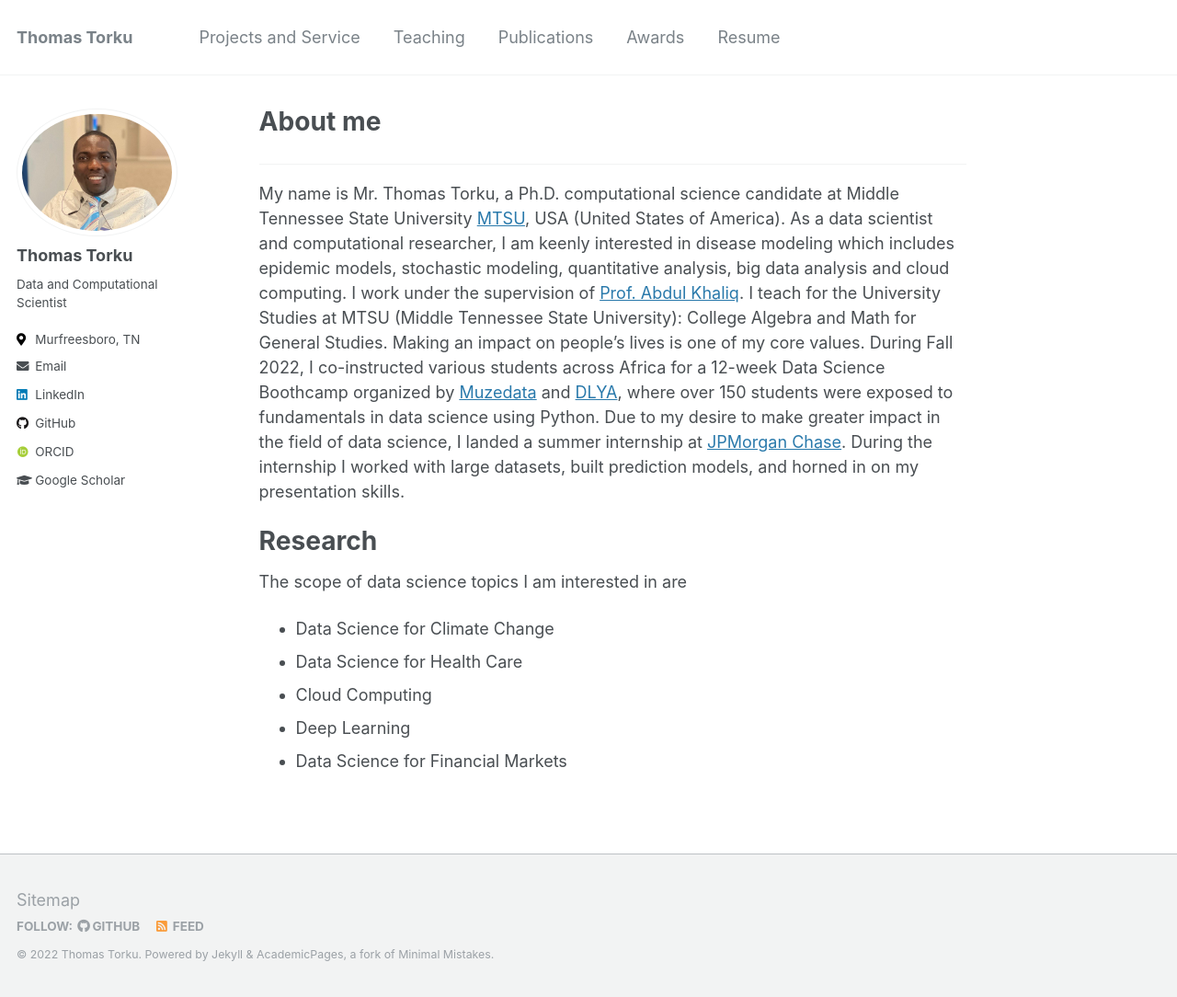
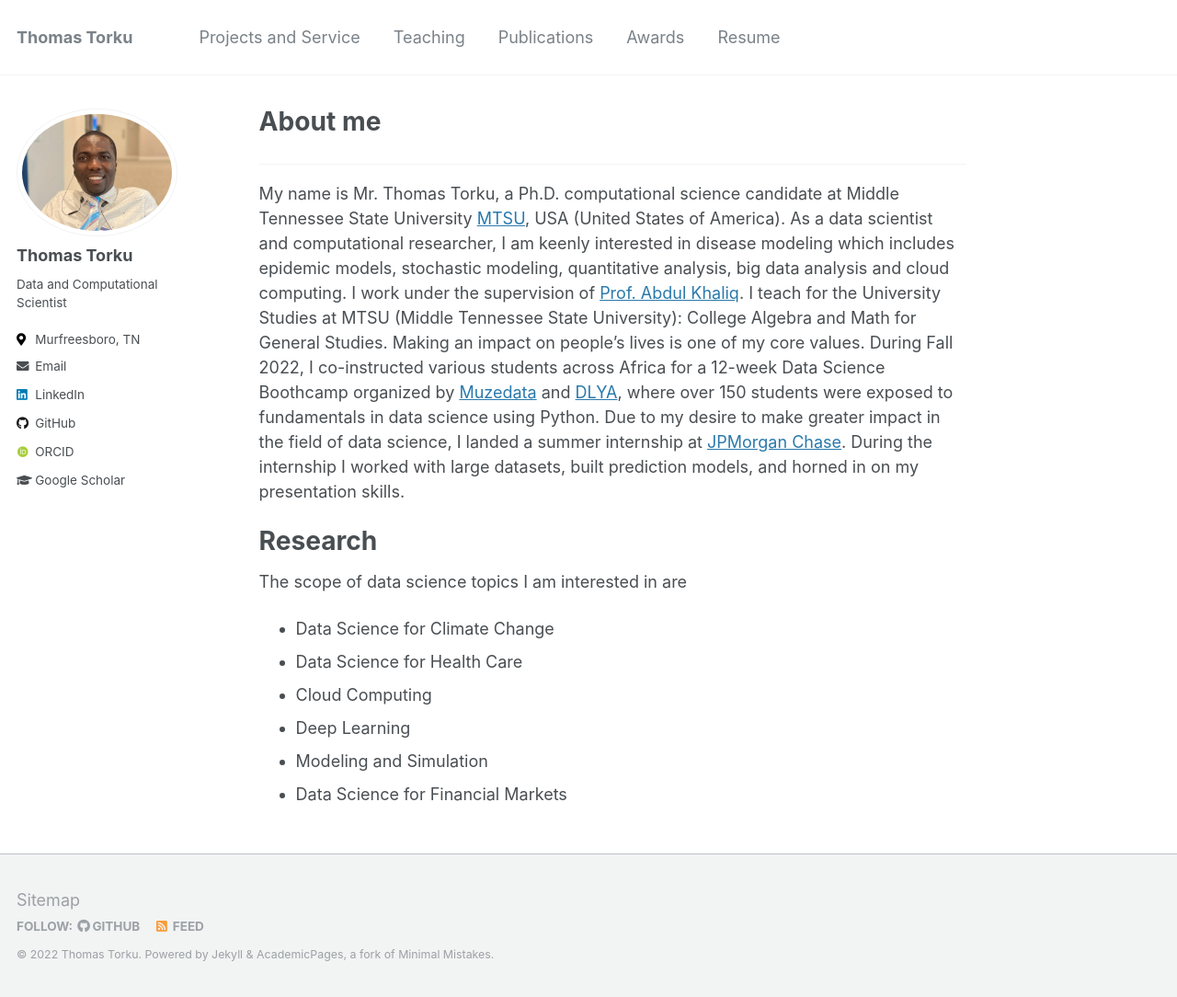
Before and after one commit to ttorku/ttorku.github.io, a Jekyll site: the page built from _pages/about.md, in a window 1280 px wide and 1084 px high. Shown: the whole window at 92% size. Built offline with Jekyll 4.4.1, drawn with Linux system fonts in a browser that asks for light colours; some web fonts are replaced.

Commit message:
update about myself

```diff
--- a/_pages/about.md
+++ b/_pages/about.md
@@ -18,4 +18,5 @@ The scope of data science topics I am interested in are
 * Data Science for Health Care
 * Cloud Computing
 * Deep Learning
+* Modeling and Simulation
 * Data Science for Financial Markets
```
